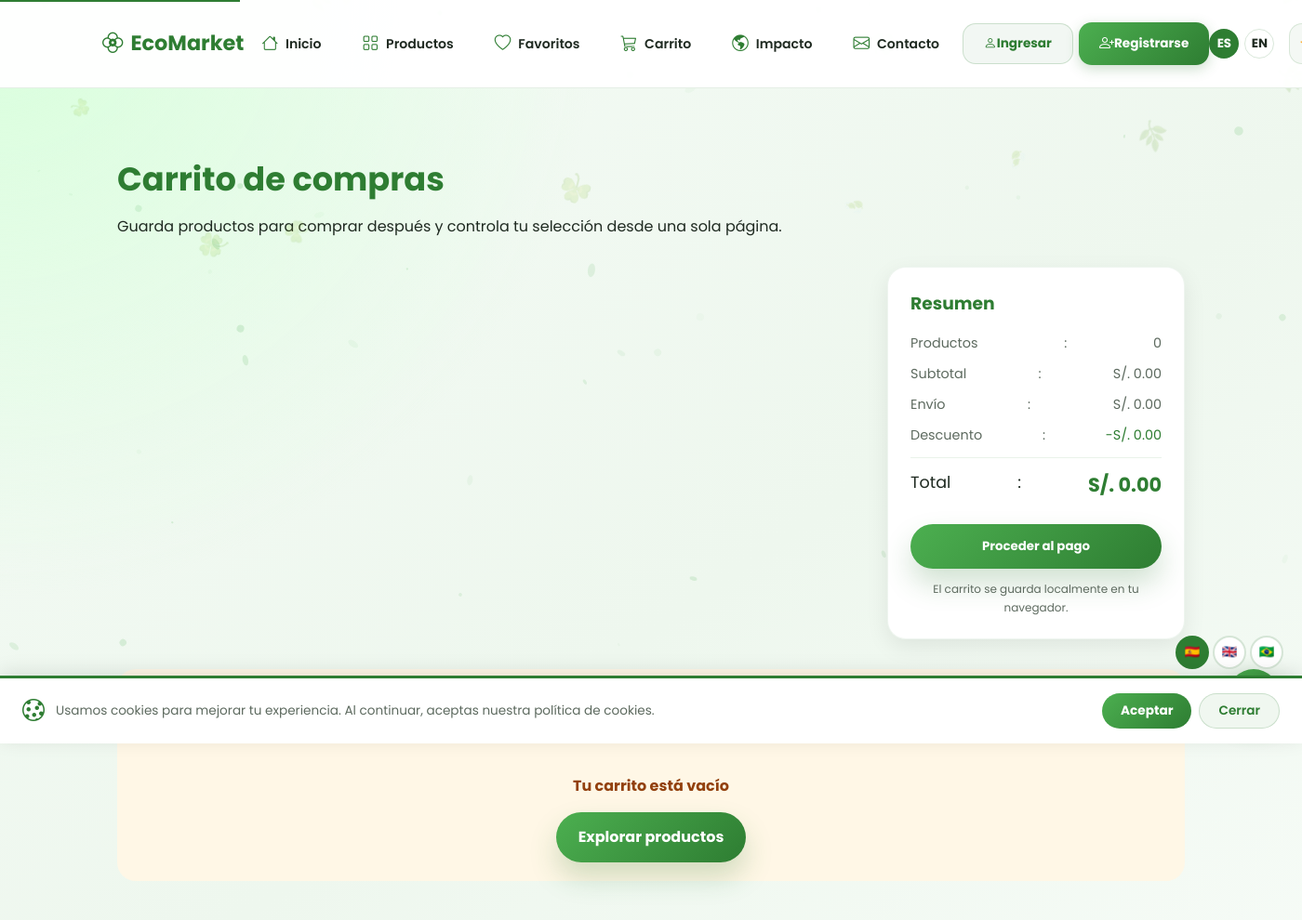
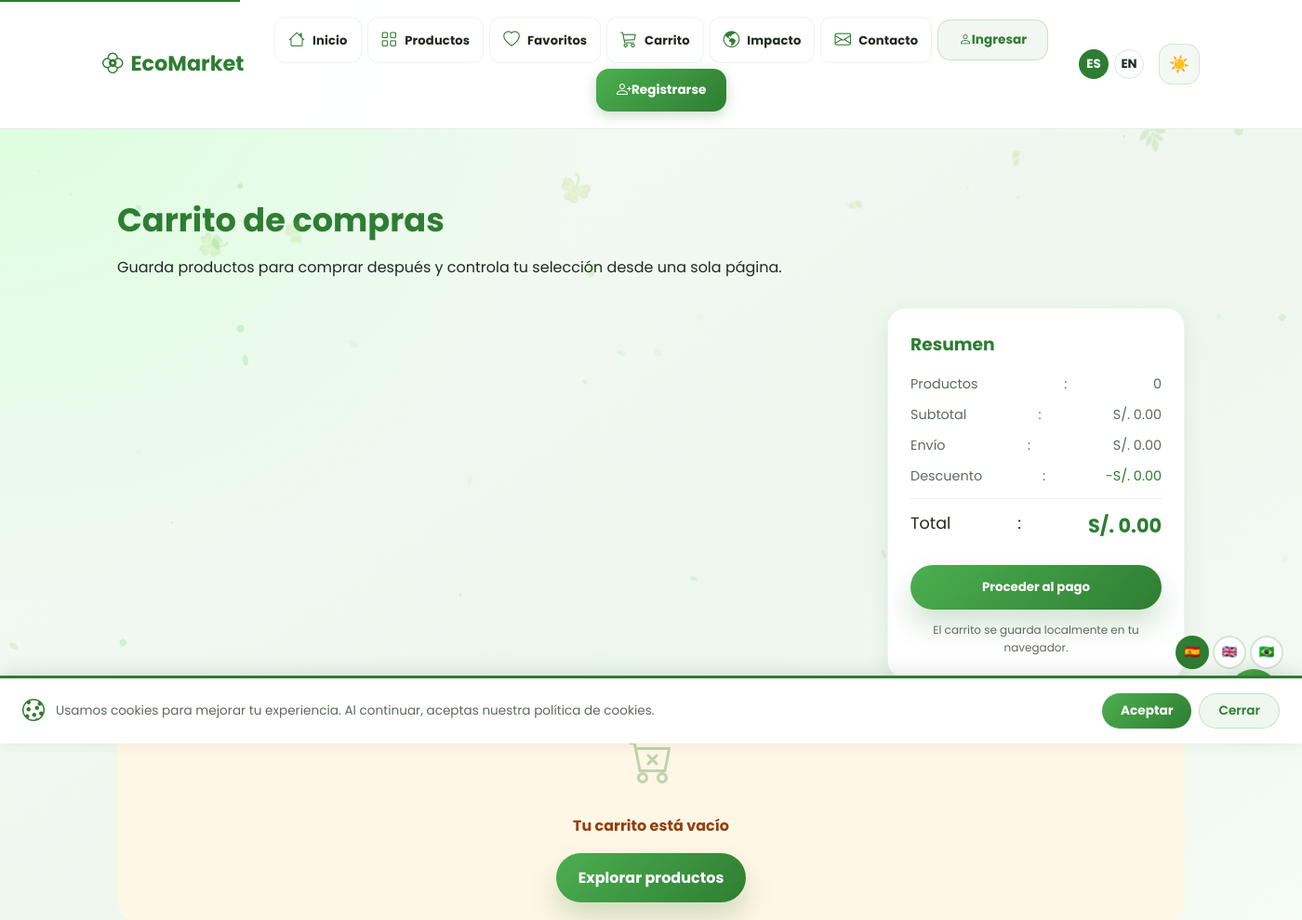
Before and after one commit to xdelepepe36-xd/EcoMarket, a Flask app: page /carrito in a window 1400 px wide; the page is wider, and only the part inside the window is pictured. Shown: the top 990 px of that part at 93% size. Run offline with Flask 3, Linux system fonts and the light colour scheme; data comes from the database, SQL or seed files in the repository; data that the repository does not hold is empty; some libraries are stand-ins or nearby versions.

Commit message:
Polish marketplace look and product cards
Co-authored-by: Copilot <223556219+Copilot@users.noreply.github.com>

```diff
--- a/static/eco-market.css
+++ b/static/eco-market.css
@@ -241,6 +241,7 @@ a {
     position: sticky;
     top: 0;
     z-index: 1000;
+    backdrop-filter: blur(10px);
 }
 
 .header.scrolled {
@@ -252,7 +253,8 @@ a {
     display: flex;
     justify-content: space-between;
     align-items: center;
-    padding: 22px 0;
+    padding: 18px 0;
+    gap: 16px;
 }
 
 .logo {
@@ -270,6 +272,8 @@ a {
     display: flex;
     gap: 6px;
     align-items: center;
+    flex-wrap: wrap;
+    justify-content: center;
 }
 
 .nav-link {
@@ -277,14 +281,15 @@ a {
     display: inline-flex;
     align-items: center;
     gap: 8px;
-    padding: 10px 18px;
-    border-radius: 14px;
-    font-weight: 600;
-    font-size: 0.88rem;
+    padding: 10px 14px;
+    border-radius: 12px;
+    font-weight: 700;
+    font-size: 0.82rem;
+    letter-spacing: 0.01em;
     color: var(--texto);
     text-decoration: none;
-    background: transparent;
-    border: 1px solid transparent;
+    background: rgba(255,255,255,0.5);
+    border: 1px solid rgba(46,125,50,0.08);
     transition: all 0.3s cubic-bezier(0.4, 0, 0.2, 1);
     overflow: hidden;
 }
```
Also changed, not shown: other parts of static/eco-market.css (+51 -6 lines).
